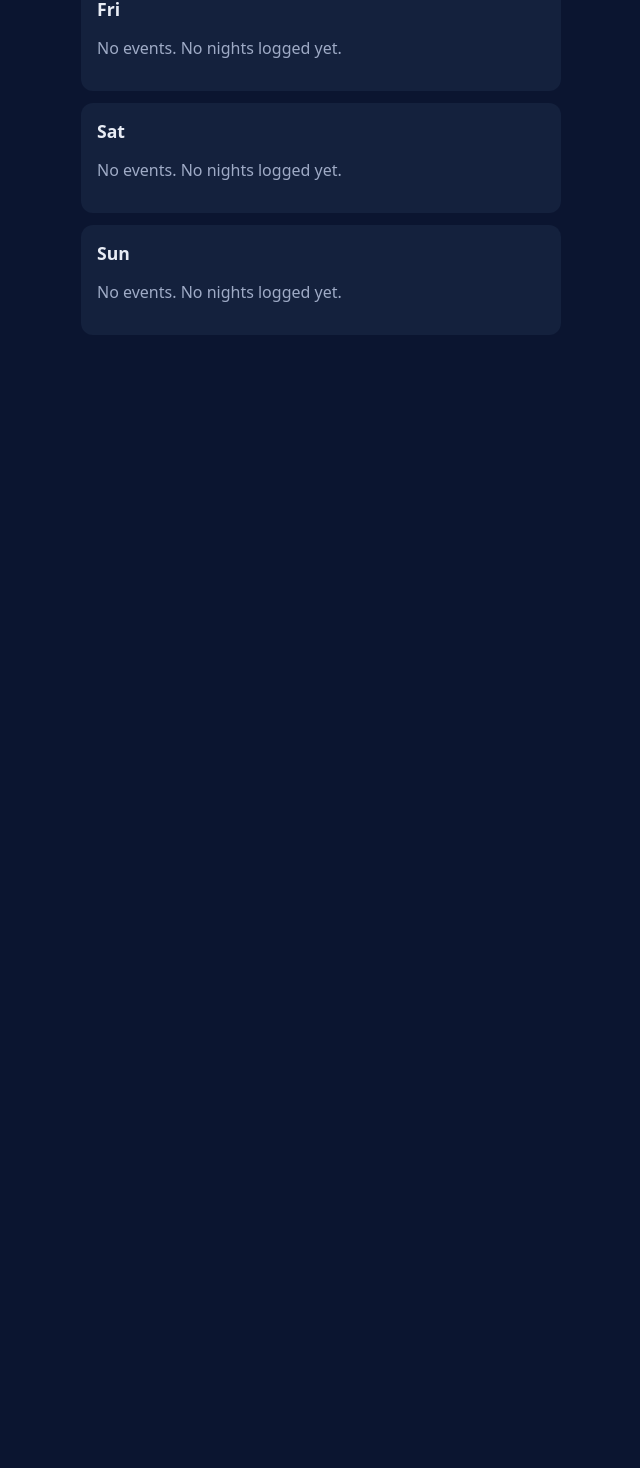
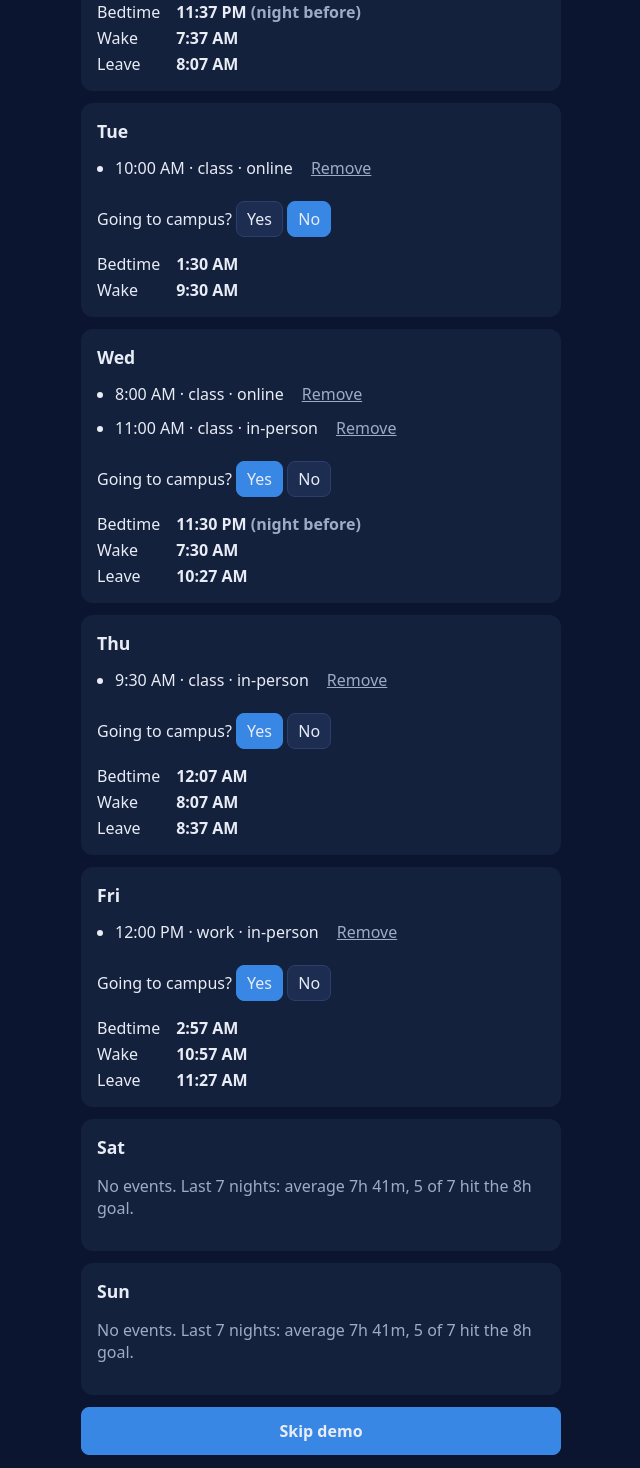
Before and after one commit to Klunam/Nigthy, a React (Vite) app: page / in a window 1280 px wide. Shown: the part 1295-2763 px from the top of the page, without its empty margins (319-959 px from the left). Before the commit the page ends 1658 px from the top, so only its background shows below. Built offline with nearby package versions, Linux system fonts and the light colour scheme.

Commit message:
Add first-time demo with sample data and Skip demo button
Co-Authored-By: Claude Opus 5.5 <noreply@anthropic.com>

```diff
--- a/src/App.jsx
+++ b/src/App.jsx
@@ -1,28 +1,64 @@
-// The main screen. It holds the events and campus answers, saves them,
-// and shows the add-event form plus one card per day.
+// The main screen. It holds the events, campus answers, and sleep log, saves
+// them, and switches between the Plan and Sleep stats pages. On the first
+// visit it shows a demo with sample data instead.
 import { useEffect, useState } from 'react'
 import DayCard from './DayCard.jsx'
 import EventForm from './EventForm.jsx'
 import SleepLog from './SleepLog.jsx'
 import SleepStats from './SleepStats.jsx'
+import { DEMO_CAMPUS, DEMO_EVENTS, DEMO_SLEEP } from './demo.js'
 import { DAYS } from './plan.js'
 import { describeStatus } from './sleep.js'
 import { load, save } from './storage.js'
 
+// First visit = the demo hasn't been seen and nothing has been saved yet
+// (so people already using the app don't get the demo).
+const firstVisit =
+  !load('nigthy-demo-seen', false) &&
+  load('nigthy-events', []).length === 0 &&
+  load('nigthy-sleep', []).length === 0
+
 function App() {
   // Which page is showing: "plan" or "stats".
   const [page, setPage] = useState('plan')
-  // Start from whatever was saved last time (or empty).
-  const [events, setEvents] = useState(() => load('nigthy-events', []))
+  // true while the demo is showing.
+  const [demo, setDemo] = useState(firstVisit)
+  // Start from the demo data, or from whatever was saved last time.
+  const [events, setEvents] = useState(() => (firstVisit ? DEMO_EVENTS : load('nigthy-events', [])))
   // { Mon: true, Wed: false, ... } — a day missing here hasn't been answered.
-  const [campus, setCampus] = useState(() => load('nigthy-campus', {}))
+  const [campus, setCampus] = useState(() => (firstVisit ? DEMO_CAMPUS : load('nigthy-campus', {})))
   // [{ date: "2026-10-24", bedTime: "23:30", wakeTime: "07:30" }, ...]
-  const [sleepLog, setSleepLog] = useState(() => load('nigthy-sleep', []))
+  const [sleepLog, setSleepLog] = useState(() => (firstVisit ? DEMO_SLEEP : load('nigthy-sleep', [])))
 
-  // Save again whenever these change.
-  useEffect(() => save('nigthy-events', events), [events])
-  useEffect(() => save('nigthy-campus', campus), [campus])
-  useEffect(() => save('nigthy-sleep', sleepLog), [sleepLog])
+  // Save again whenever these change, but never save demo data.
+  useEffect(() => {
+    if (!demo) save('nigthy-events', events)
+  }, [events, demo])
+  useEffect(() => {
+    if (!demo) save('nigthy-campus', campus)
+  }, [campus, demo])
+  useEffect(() => {
+    if (!demo) save('nigthy-sleep', sleepLog)
+  }, [sleepLog, demo])
+
+  // Leave the demo: remember it was seen and switch to the real saved data.
+  function skipDemo() {
+    save('nigthy-demo-seen', true)
+    setEvents(load('nigthy-events', []))
+    setCampus(load('nigthy-campus', {}))
+    setSleepLog(load('nigthy-sleep', []))
+    setDemo(false)
+    setPage('plan')
+  }
+
+  // Show the demo again (the real data stays saved and comes back on skip).
+  function showDemo() {
+    setEvents(DEMO_EVENTS)
+    setCampus(DEMO_CAMPUS)
+    setSleepLog(DEMO_SLEEP)
+    setDemo(true)
+    setPage('plan')
+  }
 
   function addEvent(event) {
     setEvents([...events, { ...event, id: Date.now() }])
@@ -49,6 +85,12 @@ function App() {
     <main>
       <h1>Nigthy</h1>
       <p className="muted">Your sleep, wake, and leave times, based on your schedule.</p>
+
+      {demo && (
+        <p className="demo-banner">
+          Demo with sample data. Look around and try both pages. Nothing here is saved.
+        </p>
+      )}
 
       <nav className="tabs">
         <button aria-pressed={page === 'plan'} onClick={() => setPage('plan')}>
@@ -80,6 +122,18 @@ function App() {
           ))}
         </>
       )}
+
+      {demo ? (
+        <button className="skip-demo" onClick={skipDemo}>
+          Skip demo
+        </button>
+      ) : (
+        <p className="muted footer">
+          <button className="link" onClick={showDemo}>
+            View demo
+          </button>
+        </p>
+      )}
     </main>
   )
 }
--- /dev/null
+++ b/src/demo.js
@@ -0,0 +1,28 @@
+// Sample data for the first-time demo. It's shown but never saved, so it
+// can't mix with the user's real data.
+
+// A sample week of classes and work.
+export const DEMO_EVENTS = [
+  { id: 1, type: 'class', mode: 'in-person', day: 'Mon', startTime: '09:00' },
+  { id: 2, type: 'work', mode: 'in-person', day: 'Mon', startTime: '17:00' },
+  { id: 3, type: 'class', mode: 'online', day: 'Tue', startTime: '10:00' },
+  { id: 4, type: 'class', mode: 'online', day: 'Wed', startTime: '08:00' },
+  { id: 5, type: 'class', mode: 'in-person', day: 'Wed', startTime: '11:00' },
+  { id: 6, type: 'class', mode: 'in-person', day: 'Thu', startTime: '09:30' },
+  { id: 7, type: 'work', mode: 'in-person', day: 'Fri', startTime: '12:00' },
+]
+
+// Tuesday is online-only, and the sample student stays home.
+export const DEMO_CAMPUS = { Tue: false }
+
+// One week of nights (date = the morning they woke up), with a short
+// midterm night on Wednesday.
+export const DEMO_SLEEP = [
+  { date: '2026-10-19', bedTime: '23:30', wakeTime: '07:35' },
+  { date: '2026-10-20', bedTime: '01:30', wakeTime: '09:30' },
+  { date: '2026-10-21', bedTime: '02:00', wakeTime: '07:00' },
+  { date: '2026-10-22', bedTime: '23:00', wakeTime: '07:15' },
+  { date: '2026-10-23', bedTime: '00:30', wakeTime: '08:00' },
+  { date: '2026-10-24', bedTime: '01:00', wakeTime: '09:30' },
+  { date: '2026-10-25', bedTime: '00:30', wakeTime: '09:00' },
+]
--- a/src/index.css
+++ b/src/index.css
@@ -95,6 +95,25 @@ button.link {
 .plan dd {
   margin: 0;
   font-weight: 600;
+}
+
+/* Demo: a notice at the top and a big Skip button at the bottom. */
+.demo-banner {
+  border: 1px solid var(--accent);
+  border-radius: 12px;
+  padding: 12px 16px;
+}
+
+.skip-demo {
+  width: 100%;
+  padding: 12px;
+  background: var(--accent);
+  border-color: var(--accent);
+  font-weight: 600;
+}
+
+.footer {
+  text-align: center;
 }
 
 /* Plan / Sleep stats switch. */
```
Also changed, not shown: 2 other files (tests, documents, lock files or other folders).
